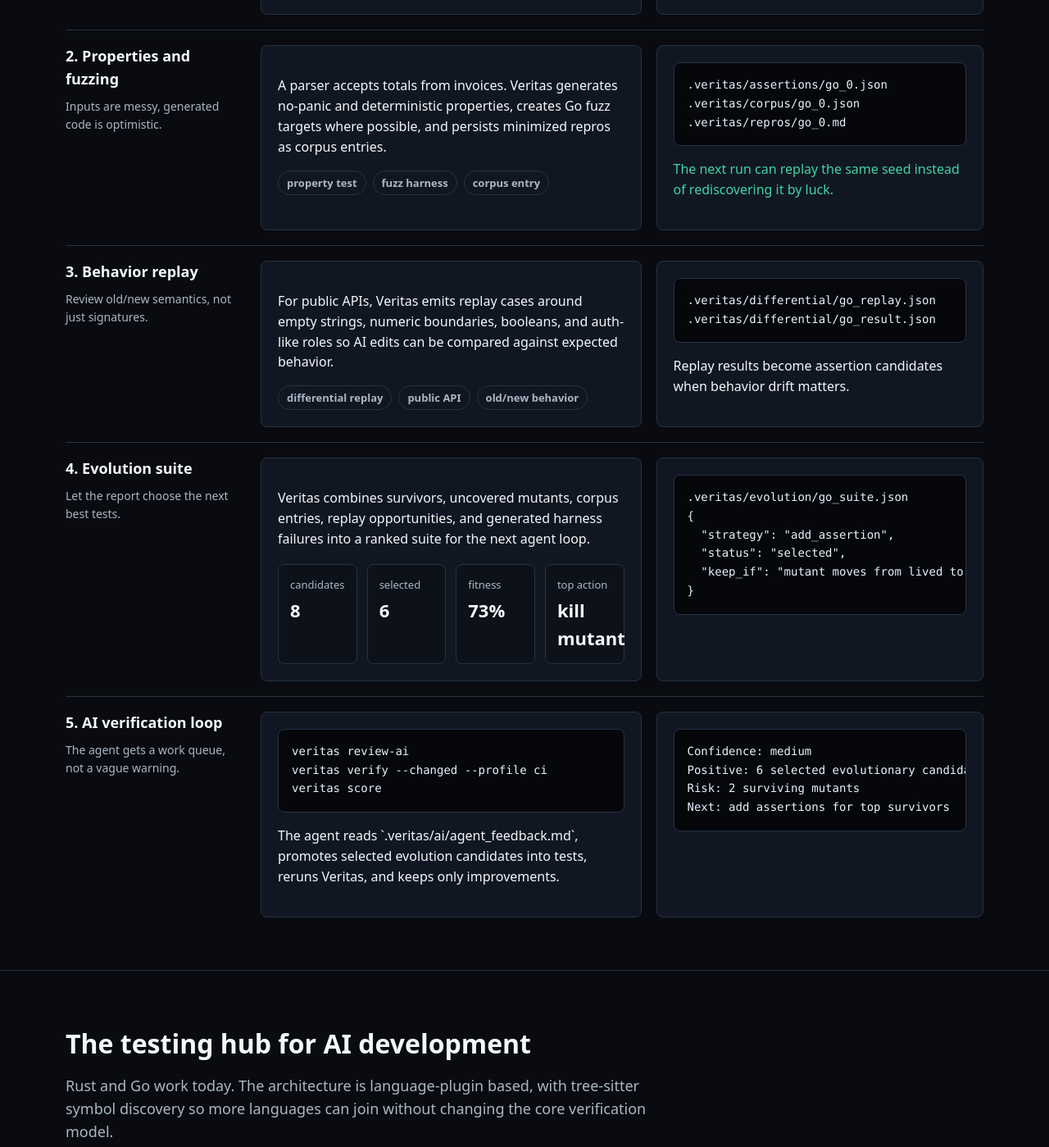
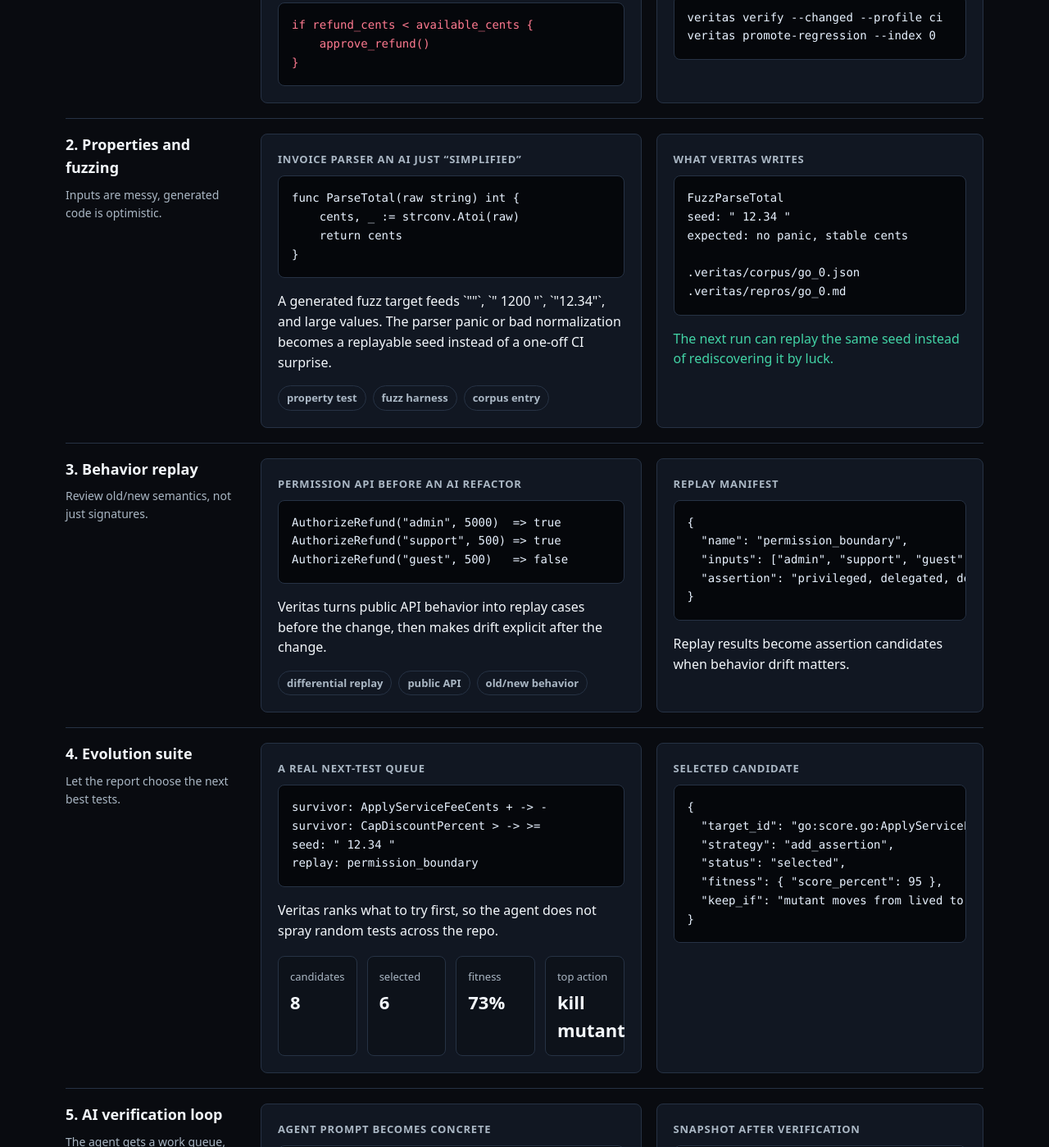
Before and after one commit to Jacobious52/veritas, a plain HTML site: page docs/index.html in a window 1280 px wide. Shown: the part 1401-2800 px from the top of the page at 82% size. Drawn offline with Linux system fonts and the light colour scheme.

Commit message:
Clarify plugin support and examples

```diff
--- a/docs/index.html
+++ b/docs/index.html
@@ -187,6 +187,21 @@
       gap: 12px;
       margin-top: 18px;
     }
+    .language-strip {
+      display: flex;
+      flex-wrap: wrap;
+      gap: 10px;
+      margin-top: 18px;
+    }
+    .language-strip span {
+      border: 1px solid rgba(255,255,255,.16);
+      background: rgba(5, 7, 11, .5);
+      border-radius: 999px;
+      padding: 6px 11px;
+      color: #d7e0ea;
+      font-size: 13px;
+      font-weight: 800;
+    }
     .button {
       display: inline-flex;
       align-items: center;
@@ -301,6 +316,14 @@
       color: var(--ink);
       font-size: 22px;
     }
+    .mini-title {
+      margin: 0 0 10px;
+      color: var(--muted);
+      font-size: 13px;
+      font-weight: 800;
+      text-transform: uppercase;
+      letter-spacing: .06em;
+    }
     .mutant {
       display: grid;
       gap: 12px;
@@ -370,6 +393,12 @@
       <div class="wrap hero-copy">
         <h1>Ship AI code with adversarial proof, not vibes.</h1>
         <p class="lede">Veritas turns every AI-written change into a verification loop: mutation testing, property testing, fuzzing, coverage feedback, corpus replay, differential checks, and a confidence score an agent can act on.</p>
+        <div class="language-strip" aria-label="Language and plugin support">
+          <span>Rust plugin today</span>
+          <span>Go plugin today</span>
+          <span>Tree-sitter symbols</span>
+          <span>Plugin API for more languages</span>
+        </div>
 
         <div class="hero-grid">
           <div id="install" class="panel">
@@ -406,7 +435,7 @@
     <section id="example">
       <div class="wrap">
         <h2>Examples that scale with the risk</h2>
-        <p class="subhead">Start with one boundary. Keep going until the report has a mutation campaign, fuzz corpus, replay manifest, and selected evolution suite your AI agent can act on.</p>
+        <p class="subhead">Start with one boundary. Keep going until the report has a mutation campaign, fuzz corpus, replay manifest, and selected evolution suite your AI agent can act on. Rust and Go use plugins today; the core model is built around tree-sitter-backed language plugins so additional languages can share the same reports and AI loop.</p>
         <div class="examples">
           <div class="scenario">
             <div class="level"><b>1. Boundary mutant</b>Small function, high consequence.</div>
@@ -430,7 +459,12 @@
           <div class="scenario">
             <div class="level"><b>2. Properties and fuzzing</b>Inputs are messy, generated code is optimistic.</div>
             <div class="card">
-              <p>A parser accepts totals from invoices. Veritas generates no-panic and deterministic properties, creates Go fuzz targets where possible, and persists minimized repros as corpus entries.</p>
+              <p class="mini-title">Invoice parser an AI just “simplified”</p>
+              <pre><code>func ParseTotal(raw string) int {
+    cents, _ := strconv.Atoi(raw)
+    return cents
+}</code></pre>
+              <p>A generated fuzz target feeds `""`, `" 1200 "`, `"12.34"`, and large values. The parser panic or bad normalization becomes a replayable seed instead of a one-off CI surprise.</p>
               <div class="flow">
                 <span class="pill">property test</span>
                 <span class="pill">fuzz harness</span>
@@ -438,7 +472,11 @@
               </div>
             </div>
             <div class="card">
-              <pre><code>.veritas/assertions/go_0.json
+              <p class="mini-title">What Veritas writes</p>
+              <pre><code>FuzzParseTotal
+seed: " 12.34 "
+expected: no panic, stable cents
+
 .veritas/corpus/go_0.json
 .veritas/repros/go_0.md</code></pre>
               <p class="good">The next run can replay the same seed instead of rediscovering it by luck.</p>
@@ -448,7 +486,11 @@
           <div class="scenario">
             <div class="level"><b>3. Behavior replay</b>Review old/new semantics, not just signatures.</div>
             <div class="card">
-              <p>For public APIs, Veritas emits replay cases around empty strings, numeric boundaries, booleans, and auth-like roles so AI edits can be compared against expected behavior.</p>
+              <p class="mini-title">Permission API before an AI refactor</p>
+              <pre><code>AuthorizeRefund("admin", 5000)  =&gt; true
+AuthorizeRefund("support", 500) =&gt; true
+AuthorizeRefund("guest", 500)   =&gt; false</code></pre>
+              <p>Veritas turns public API behavior into replay cases before the change, then makes drift explicit after the change.</p>
               <div class="flow">
                 <span class="pill">differential replay</span>
                 <span class="pill">public API</span>
@@ -456,8 +498,12 @@
               </div>
             </div>
             <div class="card">
-              <pre><code>.veritas/differential/go_replay.json
-.veritas/differential/go_result.json</code></pre>
+              <p class="mini-title">Replay manifest</p>
+              <pre><code>{
+  "name": "permission_boundary",
+  "inputs": ["admin", "support", "guest"],
+  "assertion": "privileged, delegated, denied"
+}</code></pre>
               <p>Replay results become assertion candidates when behavior drift matters.</p>
             </div>
           </div>
@@ -465,7 +511,12 @@
           <div class="scenario">
             <div class="level"><b>4. Evolution suite</b>Let the report choose the next best tests.</div>
             <div class="card">
-              <p>Veritas combines survivors, uncovered mutants, corpus entries, replay opportunities, and generated harness failures into a ranked suite for the next agent loop.</p>
+              <p class="mini-title">A real next-test queue</p>
+              <pre><code>survivor: ApplyServiceFeeCents + -&gt; -
+survivor: CapDiscountPercent &gt; -&gt; &gt;=
+seed: " 12.34 "
+replay: permission_boundary</code></pre>
+              <p>Veritas ranks what to try first, so the agent does not spray random tests across the repo.</p>
               <div class="snapshot">
                 <div class="metric"><span>candidates</span><b>8</b></div>
                 <div class="metric"><span>selected</span><b>6</b></div>
@@ -474,10 +525,12 @@
               </div>
             </div>
             <div class="card">
-              <pre><code>.veritas/evolution/go_suite.json
-{
+              <p class="mini-title">Selected candidate</p>
+              <pre><code>{
+  "target_id": "go:score.go:ApplyServiceFeeCents",
   "strategy": "add_assertion",
   "status": "selected",
+  "fitness": { "score_percent": 95 },
   "keep_if": "mutant moves from lived to killed"
 }</code></pre>
             </div>
@@ -486,16 +539,20 @@
           <div class="scenario">
             <div class="level"><b>5. AI verification loop</b>The agent gets a work queue, not a vague warning.</div>
             <div class="card">
+              <p class="mini-title">Agent prompt becomes concrete</p>
               <pre><code>veritas review-ai
 veritas verify --changed --profile ci
 veritas score</code></pre>
-              <p>The agent reads `.veritas/ai/agent_feedback.md`, promotes selected evolution candidates into tests, reruns Veritas, and keeps only improvements.</p>
+              <p>The agent reads `.veritas/ai/agent_feedback.md` and `.veritas/evolution/go_suite.json`, promotes selected candidates into tests, reruns Veritas, and keeps only improvements.</p>
             </div>
             <div class="card">
+              <p class="mini-title">Snapshot after verification</p>
               <pre><code>Confidence: medium
 Positive: 6 selected evolutionary candidates
 Risk: 2 surviving mutants
-Next: add assertions for top survivors</code></pre>
+Next: add assertions for:
+- ApplyServiceFeeCents fee direction
+- CapDiscountPercent boundary at 100</code></pre>
             </div>
           </div>
         </div>
@@ -505,7 +562,7 @@
     <section id="testing">
       <div class="wrap">
         <h2>The testing hub for AI development</h2>
-        <p class="subhead">Rust and Go work today. The architecture is language-plugin based, with tree-sitter symbol discovery so more languages can join without changing the core verification model.</p>
+        <p class="subhead">Rust and Go work today. Veritas discovers symbols with tree-sitter and runs each language through a plugin, so new languages can share the same mutation campaign, replay, corpus, evolution, and confidence model without rewriting the core.</p>
         <div class="grid">
           <div class="card"><strong>Mutation testing</strong><br>Domain-aware mutants for auth, money, parsing, serialization, permissions, booleans, comparisons, returns, and error paths.</div>
           <div class="card"><strong>Property testing</strong><br>Generated and discovered properties are scored for assertion strength, determinism, and no-panic coverage.</div>
```
